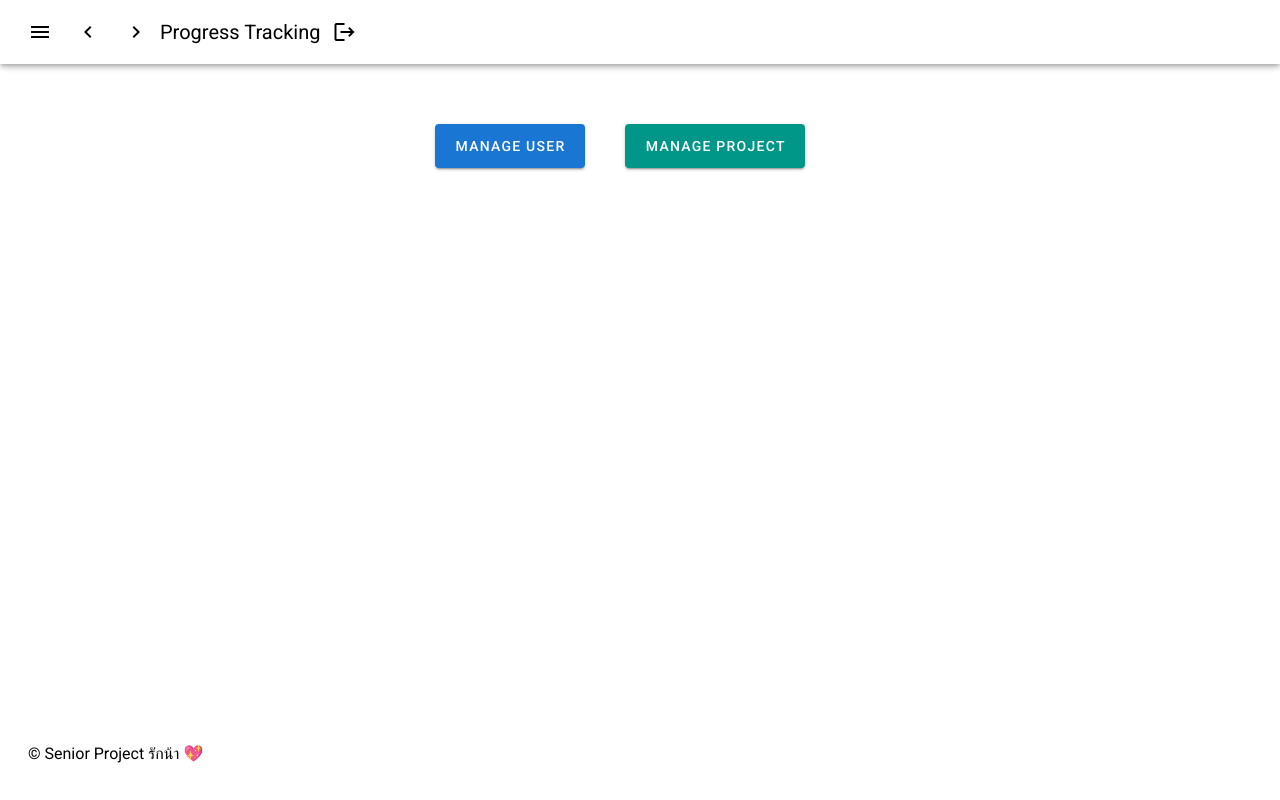
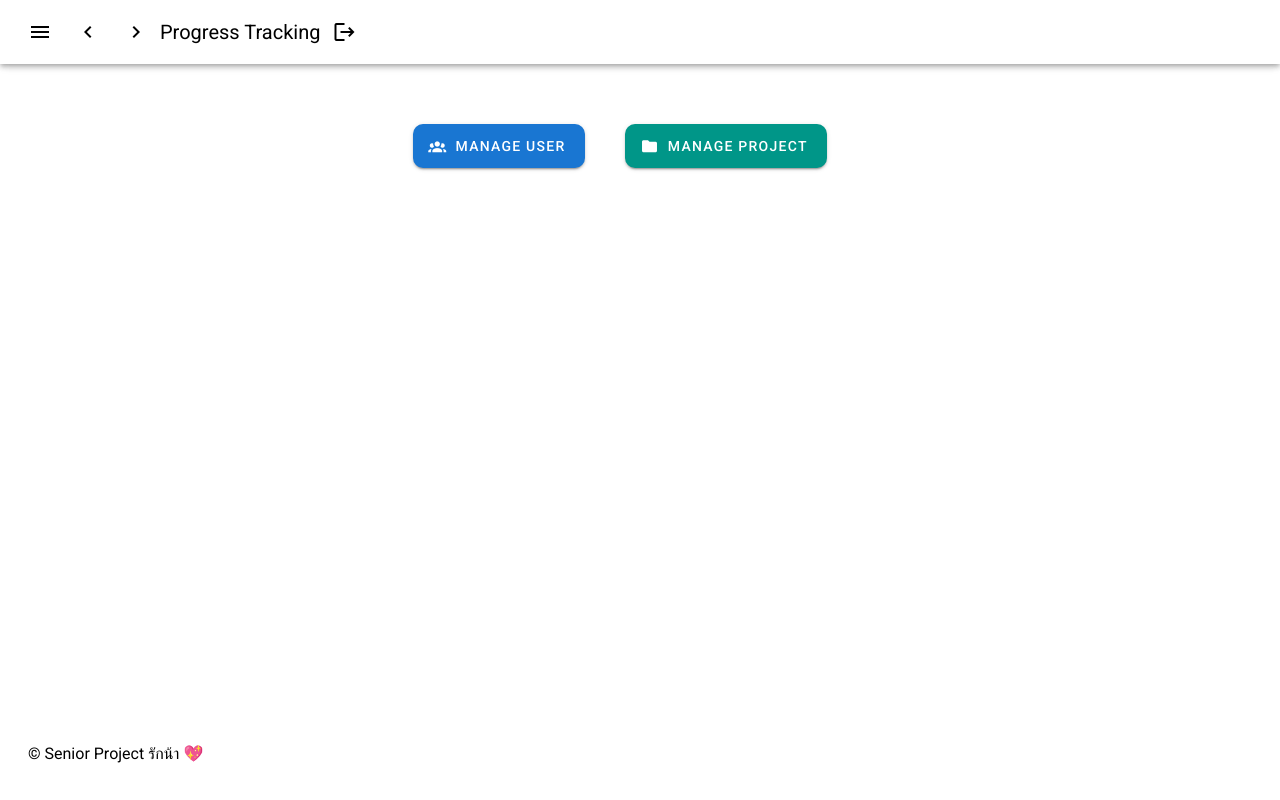
Before and after one commit to Ntdpz/Graduation_project, a Nuxt app in the folder font_end/: page / in a window 1280 px wide. Built offline with nearby package versions, Linux system fonts and the light colour scheme.

Commit message:
fix index

```diff
--- a/font_end/pages/index.vue
+++ b/font_end/pages/index.vue
@@ -3,16 +3,18 @@
     <v-col class="text-center" mt="4">
       <!-- Manage User Button with router-link -->
       <router-link to="/User_Management">
-        <v-btn class="button-spacing" color="primary" dark large mt="2"
-          >Manage User</v-btn
-        >
+        <v-btn class="button-spacing" color="primary" dark large elevation="2">
+          <v-icon left>mdi-account-group</v-icon>
+          Manage User
+        </v-btn>
       </router-link>
 
       <!-- Manage Project Button with router-link -->
       <router-link to="/Project_Management">
-        <v-btn class="button-spacing" color="teal" dark large mt="2" mb="4"
-          >Manage Project</v-btn
-        >
+        <v-btn class="button-spacing" color="teal" dark large elevation="2">
+          <v-icon left>mdi-folder</v-icon>
+          Manage Project
+        </v-btn>
       </router-link>
     </v-col>
   </v-row>
@@ -25,6 +27,19 @@ export default {
 </script>
 
 <style scoped>
+.button-spacing:hover {
+  transform: translateY(-2px);
+}
+.button-spacing {
+  margin-top: 40px;
+  margin-right: 20px;
+  border-radius: 10px;
+  transition: all 0.3s ease;
+}
+
+.button-spacing:hover {
+  transform: translateY(-2px);
+}
 .button-spacing {
   margin-top: 60px; /* หรือค่าที่คุณต้องการ */
   margin-right: 40px;
```
